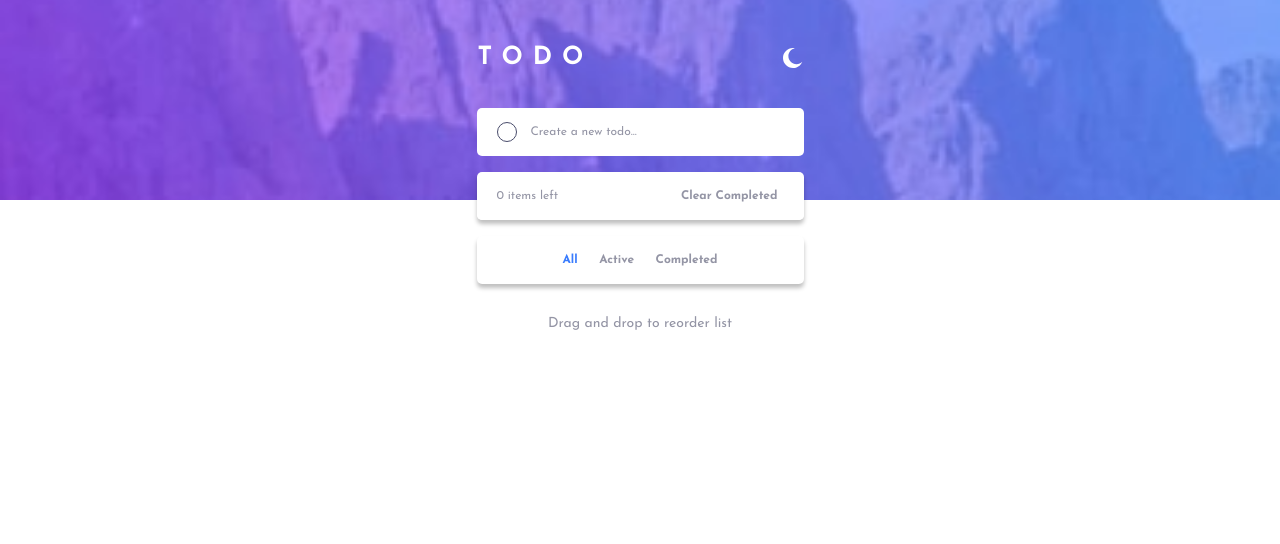
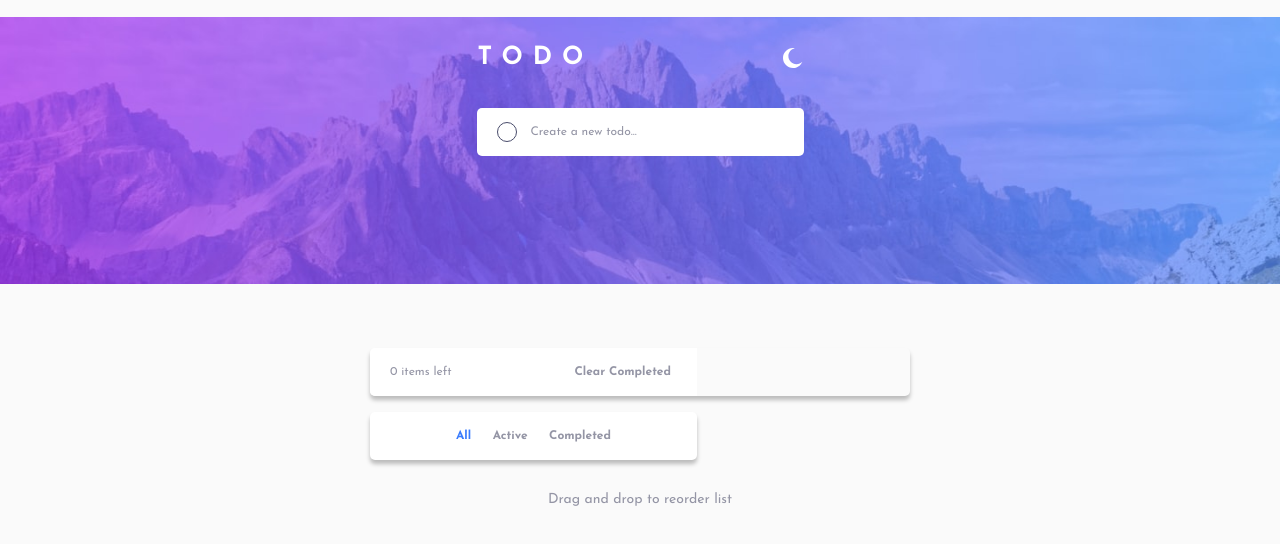
Before and after one commit to danielopq/todo-react, a React app: page / in a window 1280 px wide. Shown: the top 544 px of the page. Built offline with nearby package versions, Linux system fonts and the light colour scheme; the HTML template or start-up script is replaced by a standard one.

Commit message:
App.css - desktop version done

```diff
--- a/src/App.css
+++ b/src/App.css
@@ -1,58 +1,3 @@
-/*###################### GENERAL ######################*/
-
-@font-face {
-  font-family: 'Josefin Regular';
-  src: url("assets/fonts/JosefinSans-Regular.woff")format('woff');
-  font-style: normal;
-  font-weight: 400;
-}
-
-@font-face {
-  font-family: 'Josefin Bold';
-  src: url("assets/fonts/JosefinSans-Bold.woff") format('woff');
-  font-style: bold;
-  font-weight: 700;
-}
-
-:root {
-  --light-mode-color: white;
-  --dark-mode-color: #25273D;
-  --light-mode-bt-color: #9495A5;
-  --dark-mode-bt-color: #5B5E7E;
-  --light-mode-bt-color-hover: #494C6B;
-  --dark-mode-bt-color-hover: #E3E4F1;
-}
-
-* {
-  box-sizing: border-box;
-}
-
-body{
-  width: 100vw;
-  height: auto;
-  margin: 0px;
-  padding: 0px;
-  display: flex;
-  flex-direction: column;
-  align-items: center;
-  justify-content: center;
-  background-color: #FAFAFA;
-}
-
-p{
-  margin: 0px;
-  padding:0px;
-}
-
-menu{
-  margin: 0px;
-  padding: 0px;
-}
-
-button {
-  cursor: pointer;
-}
-
 /*###################### HEADER ######################*/
 
 header {
@@ -92,10 +37,36 @@ main {
   border-radius: 5px;
 }
 
-.viewerLightMode{
+.viewerLightMode {
   box-shadow: 0px 4px 4px rgba(0, 0, 0, 0.25);
 }
 
-.viewerDarkMode{
+.viewerDarkMode {
   box-shadow: none;
 }
+
+@media screen and (min-width: 768px) {
+  /*###################### HEADER ######################*/
+
+  header {
+    width: 100%;
+    height: 300px;
+    max-width: 1440px;
+    margin: 0 auto;
+  }
+
+  .headerLightMode {
+    background: url(assets/images/bg-desktop-light.jpg) center/100vw no-repeat;
+  }
+
+  .headerDarkMode {
+    background: url(assets/images/bg-desktop-dark.jpg) center/100vw no-repeat;
+  }
+
+  /*###################### MAIN ######################*/
+
+  #main-cont {
+    width: 540px;
+    margin-top: 48px;
+  }
+}
--- a/src/index.css
+++ b/src/index.css
@@ -1,11 +1,52 @@
+@font-face {
+  font-family: 'Josefin Regular';
+  src: url("assets/fonts/JosefinSans-Regular.woff")format('woff');
+  font-style: normal;
+  font-weight: 400;
+}
+
+@font-face {
+  font-family: 'Josefin Bold';
+  src: url("assets/fonts/JosefinSans-Bold.woff") format('woff');
+  font-style: bold;
+  font-weight: 700;
+}
+
+:root {
+  --light-mode-color: white;
+  --dark-mode-color: #25273D;
+  --light-mode-bt-color: #9495A5;
+  --dark-mode-bt-color: #5B5E7E;
+  --light-mode-bt-color-hover: #494C6B;
+  --dark-mode-bt-color-hover: #E3E4F1;
+}
+
+* {
+  box-sizing: border-box;
+}
+
 body{
   width: 100vw;
-  height: 100%;
+  height: auto;
+  margin: 0px;
+  padding: 0px;
   display: flex;
   flex-direction: column;
   align-items: center;
-  justify-content: flex-start;
-  background-color: white;
-  margin:0px;
+  justify-content: center;
+  background-color: #FAFAFA;
+}
+
+p{
+  margin: 0px;
+  padding:0px;
+}
+
+menu{
+  margin: 0px;
   padding: 0px;
 }
+
+button {
+  cursor: pointer;
+}
```
